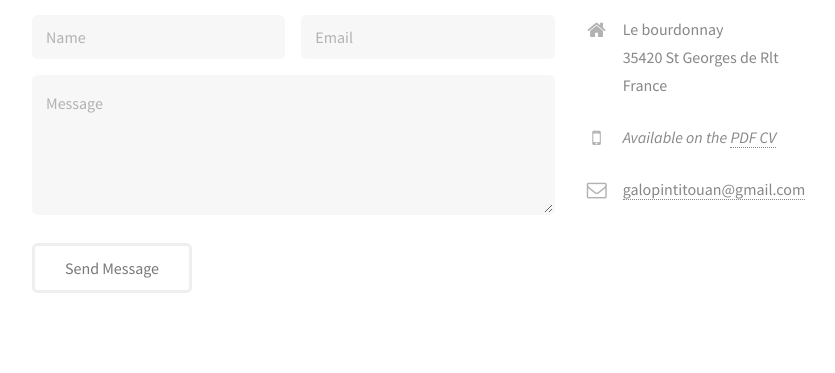
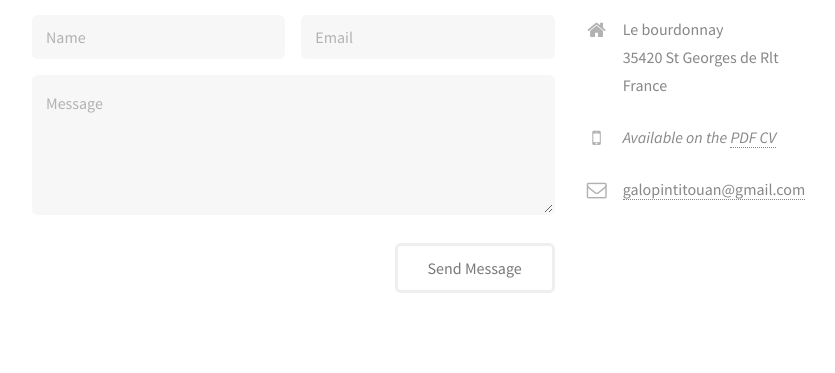
Before and after one commit to tgalopin-archive/titouangalopin.com, a PHP site: template views/index.html.twig in a window 1280 px wide. Shown: the part 1461-1834 px from the top of the page, without its empty margins (400-1235 px from the left). After the commit the page ends 1754 px from the top, so only its background shows below. Run offline with PHP 8.4, Linux system fonts and the light colour scheme; the template is opened without the code that fills it, so the values that code supplies are empty; some libraries are stand-ins or nearby versions.

Commit message:
Update CSS

```diff
--- a/views/index.html.twig
+++ b/views/index.html.twig
@@ -138,12 +138,15 @@
                         <div class="12u$"><textarea name="message" id="message" placeholder="Message" rows="4"></textarea></div>
                     </div>
 
-                    <div class="g-recaptcha" data-sitekey="6Lf10gQTAAAAAOD7p4x4C-RAeA_hW7GMghffjSK5"></div>
-
                     <br />
 
                     <ul class="actions">
-                        <li><input type="submit" value="Send Message" /></li>
+                        <li>
+                            <div class="g-recaptcha" data-sitekey="6Lf10gQTAAAAAOD7p4x4C-RAeA_hW7GMghffjSK5"></div>
+                        </li>
+                        <li style="text-align: right; float: right;">
+                            <input type="submit" value="Send Message" />
+                        </li>
                     </ul>
                 </form>
             </div>
```
